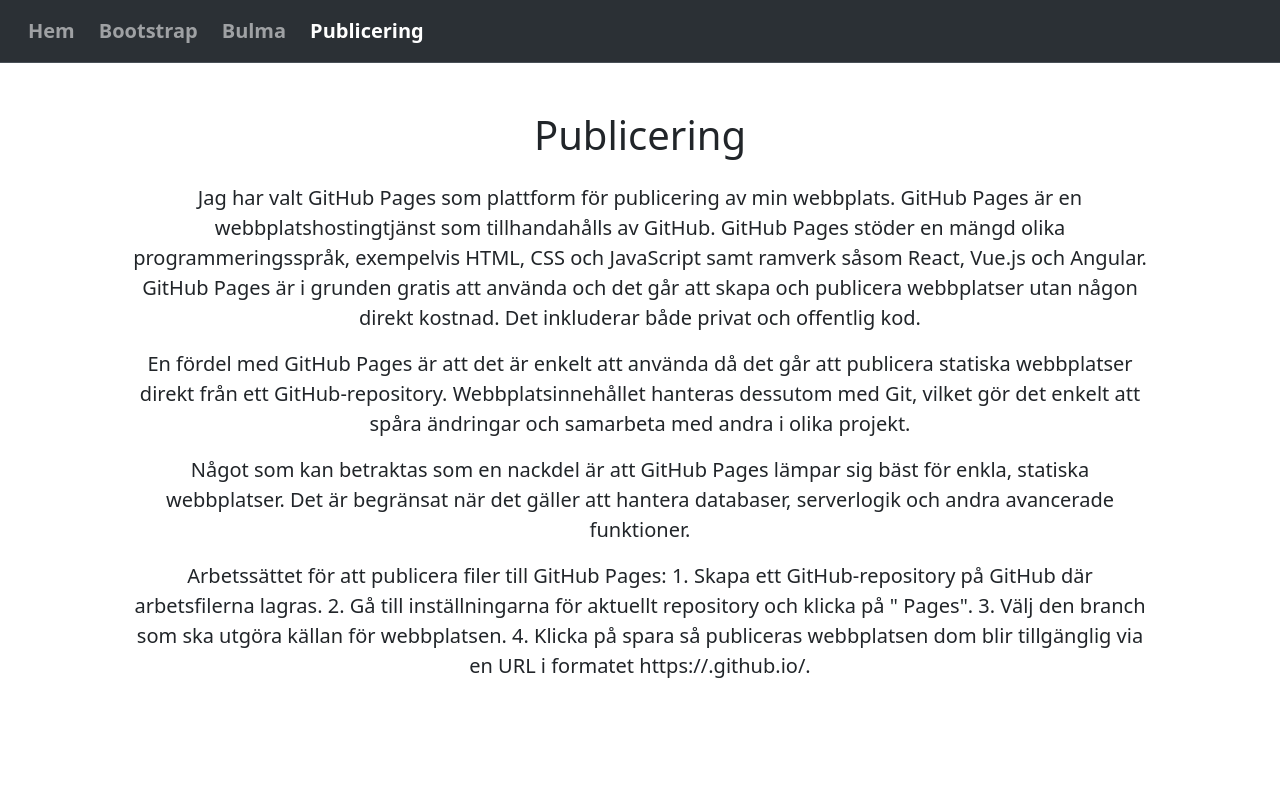
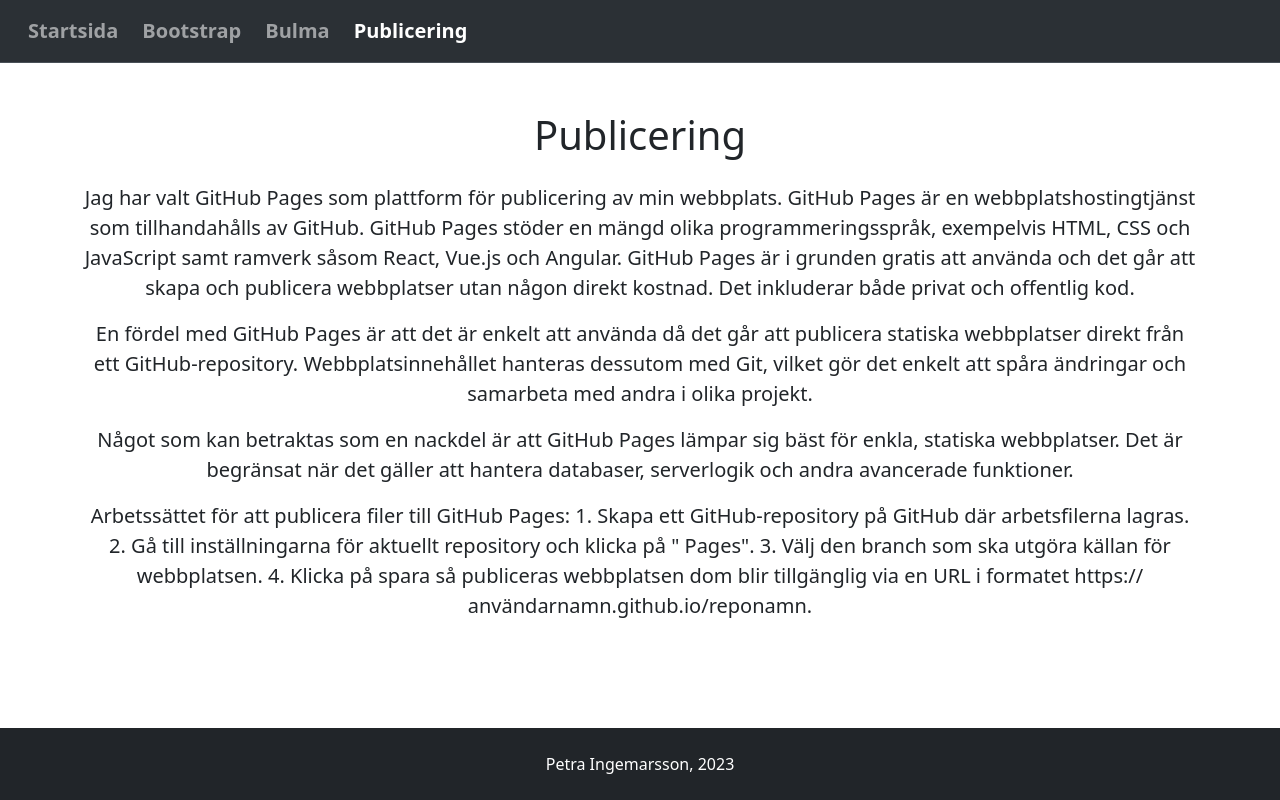
Before and after one commit to peing22/DT193G-Moment-1, a plain HTML site: page publ.html in a window 1280 px wide. Drawn offline with nearby package versions, Linux system fonts and the light colour scheme.

Commit message:
Header, main och footer

```diff
--- a/publ.html
+++ b/publ.html
@@ -9,48 +9,54 @@
         integrity="sha384-4bw+/aepP/YC94hEpVNVgiZdgIC5+VKNBQNGCHeKRQN+PtmoHDEXuppvnDJzQIu9" crossorigin="anonymous">
 </head>
 
-<body>
-    <nav class="navbar navbar-expand-lg bg-body-tertiary bg-dark border-bottom border-body mb-5" data-bs-theme="dark">
+<body class="d-flex flex-column min-vh-100">
+    <header>
+        <nav class="navbar navbar-expand-lg bg-body-tertiary bg-dark border-bottom border-body mb-5"
+            data-bs-theme="dark">
             <div class="container-fluid">
                 <span></span>
                 <button class="navbar-toggler" type="button" data-bs-toggle="collapse"
-                data-bs-target="#navbarSupportedContent" aria-controls="navbarSupportedContent" aria-expanded="false"
-                aria-label="Toggle navigation">
-                <span class="navbar-toggler-icon"></span>
+                    data-bs-target="#navbarSupportedContent" aria-controls="navbarSupportedContent"
+                    aria-expanded="false" aria-label="Toggle navigation">
+                    Meny <span class="navbar-toggler-icon"></span>
                 </button>
                 <div class="collapse navbar-collapse" id="navbarSupportedContent">
                     <ul class="navbar-nav me-auto mb-2 mb-lg-0 fw-semibold fs-5">
-                    <li class="nav-item ms-2"><a class="nav-link" href="index.html">Hem</a></li>
-                    <li class="nav-item  ms-2"><a class="nav-link" href="bootstrap.html">Bootstrap</a></li>
-                    <li class="nav-item  ms-2"><a class="nav-link" href="bulma.html">Bulma</a></li>
-                    <li class="nav-item  ms-2"><a class="nav-link active" aria-current="page"
+                        <li class="nav-item ms-2"><a class="nav-link" href="index.html">Startsida</a></li>
+                        <li class="nav-item ms-2"><a class="nav-link" href="bootstrap.html">Bootstrap</a></li>
+                        <li class="nav-item ms-2"><a class="nav-link" href="bulma.html">Bulma</a></li>
+                        <li class="nav-item ms-2"><a class="nav-link active" aria-current="page"
                                 href="publ.html">Publicering</a></li>
                     </ul>
                 </div>
             </div>
         </nav>
-    <div class="container">
+    </header>
+    <main class="container mb-5">
         <h1 class="text-center mb-4">Publicering</h1>
-        <p class="lead text-center px-5">Jag har valt GitHub Pages som plattform för publicering av min webbplats.
+        <p class="lead text-center">Jag har valt GitHub Pages som plattform för publicering av min webbplats.
             GitHub Pages är en webbplatshostingtjänst som tillhandahålls av GitHub. GitHub Pages stöder en mängd olika
             programmeringsspråk, exempelvis HTML, CSS och JavaScript samt ramverk såsom React, Vue.js och Angular.
             GitHub Pages är i grunden gratis att använda och det går att skapa och publicera webbplatser utan någon
             direkt kostnad. Det inkluderar både privat och offentlig kod.</p>
-        <p class="lead text-center px-5">En fördel med GitHub Pages är att det är enkelt att använda då det går
+        <p class="lead text-center">En fördel med GitHub Pages är att det är enkelt att använda då det går
             att publicera statiska webbplatser direkt från ett GitHub-repository. Webbplatsinnehållet hanteras dessutom
             med Git, vilket gör det enkelt att spåra ändringar och samarbeta med andra i olika projekt. </p>
-        <p class="lead text-center px-5">Något som kan betraktas som en nackdel är att GitHub Pages lämpar sig bäst för
+        <p class="lead text-center">Något som kan betraktas som en nackdel är att GitHub Pages lämpar sig bäst för
             enkla, statiska webbplatser. Det är begränsat när det gäller att hantera databaser, serverlogik och andra
             avancerade funktioner.</p>
-        <p class="lead text-center px-5">Arbetssättet för att publicera filer till GitHub Pages:
+        <p class="lead text-center">Arbetssättet för att publicera filer till GitHub Pages:
 
-            1.	Skapa ett GitHub-repository på GitHub där arbetsfilerna lagras.
-            2.	Gå till inställningarna för aktuellt repository och klicka på " Pages".
-            3.	Välj den branch som ska utgöra källan för webbplatsen.
-            4.	Klicka på spara så publiceras webbplatsen dom blir tillgänglig via en URL i formatet https://<användarnamn>.github.io/<reponamn>.
+            1. Skapa ett GitHub-repository på GitHub där arbetsfilerna lagras.
+            2. Gå till inställningarna för aktuellt repository och klicka på " Pages".
+            3. Välj den branch som ska utgöra källan för webbplatsen.
+            4. Klicka på spara så publiceras webbplatsen dom blir tillgänglig via en URL i formatet <strong>https://
+                användarnamn.github.io/reponamn</strong>.
         </p>
-        <br><br><br>
-    </div>
+    </main>
+    <footer class="mt-auto text-bg-dark text-center pt-4 pb-2">
+        <p>Petra Ingemarsson, 2023</p>
+    </footer>
     <script src="https://cdn.jsdelivr.net/npm/bootstrap@5.3.1/dist/js/bootstrap.bundle.min.js"
         integrity="sha384-HwwvtgBNo3bZJJLYd8oVXjrBZt8cqVSpeBNS5n7C8IVInixGAoxmnlMuBnhbgrkm"
         crossorigin="anonymous"></script>
```
Lines whose indentation alone changed are shown as unchanged.
